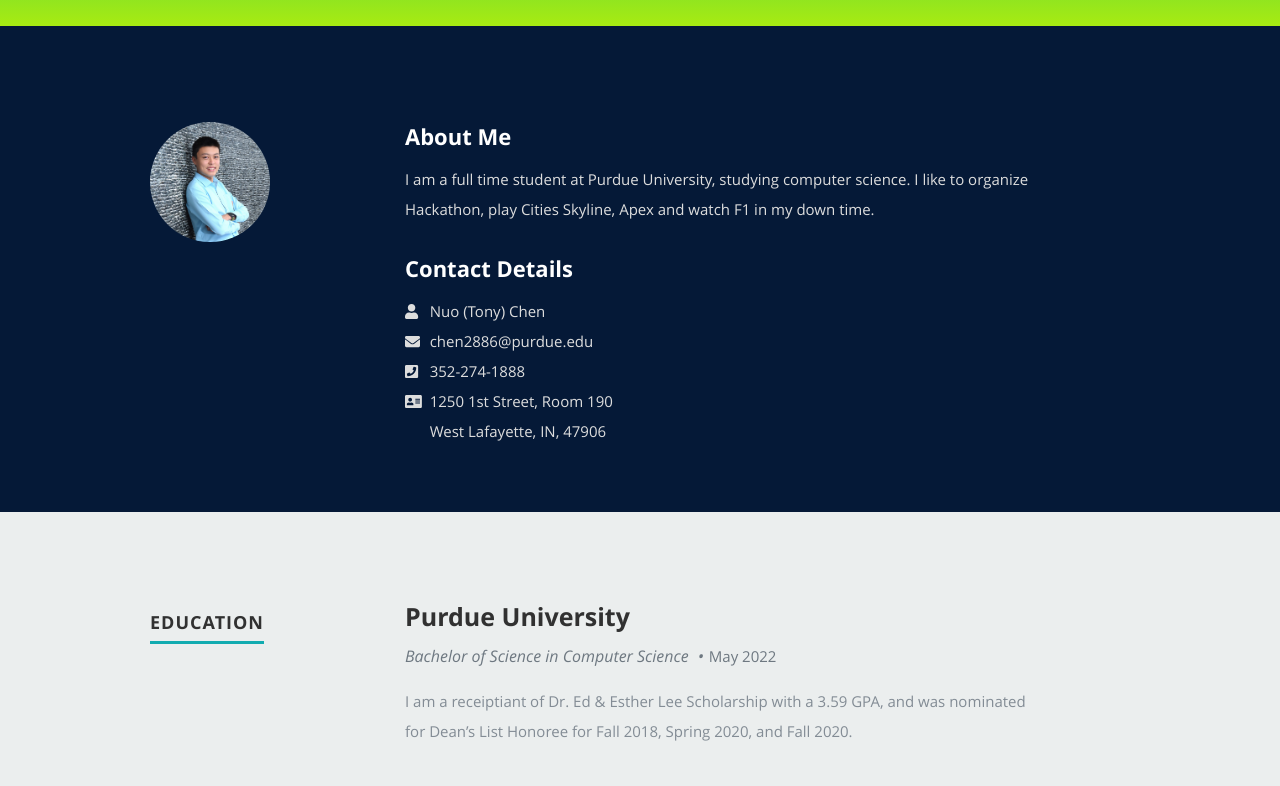
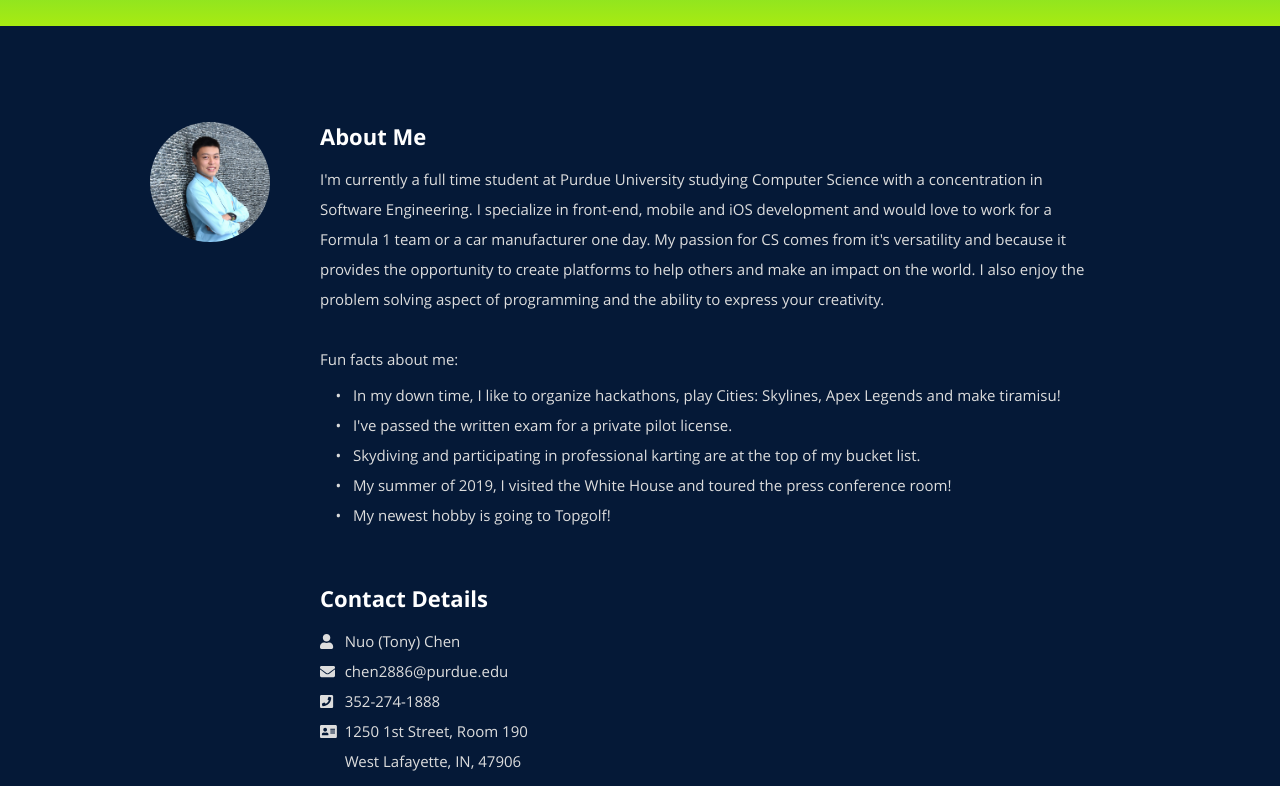
Before and after one commit to Chen2886/Old-portfolio, a React (Create React App) app: page / in a window 1280 px wide. Shown: the part 774-1560 px from the top of the page. Built offline with nearby package versions, Linux system fonts and the light colour scheme.

Commit message:
Fixed grammar

```diff
--- a/public/resumeData.json
+++ b/public/resumeData.json
@@ -4,7 +4,7 @@
     "occupation": "Student",
     "description": "Here will be your description. Use this to describe what you do or whatever you feel best describes yourself to a potential employer",
     "image": "profilepic.jpg",
-    "bio": "I am a full time student at Purdue University, studying computer science. I like to organize Hackathon, play Cities Skyline, Apex and watch F1 in my down time.",
+    "bio": "I'm currently a full time student at Purdue University studying Computer Science with a concentration in Software Engineering. I specialize in front-end, mobile and iOS development and would love to work for a Formula 1 team or a car manufacturer one day. My passion for CS comes from it's versatility and because it provides the opportunity to create platforms to help others and make an impact on the world. I also enjoy the problem solving aspect of programming and the ability to express your creativity. In my down time, I like to organize hackathons, play Cities: Skylines, Apex Legends and make tiramisu!",
     "contactmessage": "Fill out the form to contact me.",
     "email": "chen2886@purdue.edu",
     "phone": "352-274-1888",
--- a/src/Components/About.js
+++ b/src/Components/About.js
@@ -19,14 +19,38 @@
     return (
       <section id='about'>
         <div className='row'>
-          <div className='three columns'>
+          <div className='two columns'>
             <img className='profile-pic' src={profilepic} alt='Tim Baker Profile Pic' />
           </div>
-          <div className='nine columns main-col'>
+          <div className='ten columns main-col'>
             <h2>About Me</h2>
 
-            <p>{bio}</p>
+            <p>
+              I'm currently a full time student at Purdue University studying Computer Science with a concentration in Software Engineering. I
+              specialize in front-end, mobile and iOS development and would love to work for a Formula 1 team or a car manufacturer one day. My
+              passion for CS comes from it's versatility and because it provides the opportunity to create platforms to help others and make an impact
+              on the world. I also enjoy the problem solving aspect of programming and the ability to express your creativity.
+            </p>
+            <p>
+              Fun facts about me:
+              <ul>
+                <li>
+                  &nbsp;&nbsp;&nbsp;&nbsp;&bull;&nbsp;&nbsp;&nbsp;In my down time, I like to organize hackathons, play Cities: Skylines, Apex Legends
+                  and make tiramisu!
+                </li>
+                <li>&nbsp;&nbsp;&nbsp;&nbsp;&bull;&nbsp;&nbsp;&nbsp;I've passed the written exam for a private pilot license.</li>
+                <li>
+                  &nbsp;&nbsp;&nbsp;&nbsp;&bull;&nbsp;&nbsp;&nbsp;Skydiving and participating in professional karting are at the top of my bucket
+                  list.
+                </li>
+                <li>
+                  &nbsp;&nbsp;&nbsp;&nbsp;&bull;&nbsp;&nbsp;&nbsp;My summer of 2019, I visited the White House and toured the press conference room!
+                </li>
 
+                <li>&nbsp;&nbsp;&nbsp;&nbsp;&bull;&nbsp;&nbsp;&nbsp;My newest hobby is going to Topgolf!</li>
+              </ul>
+            </p>
+            <br/>
             <h2>Contact Details</h2>
             <table>
               <tbody>
--- a/src/Components/Resume.js
+++ b/src/Components/Resume.js
@@ -13,7 +13,8 @@
               <em className='date'>{education.graduated}</em>
             </p>
             <p>
-              I am a receiptiant of Dr. Ed & Esther Lee Scholarship with a 3.59 GPA, and was nominated for Dean’s List Honoree for Fall 2018, Spring 2020, and Fall 2020.
+              I am a recipient of Dr. Ed & Esther Lee Scholarship with a 3.59 GPA, and was nominated for Dean’s List Honoree for Fall 2018, Spring
+              2020, and Fall 2020.
             </p>
           </div>
         );
@@ -75,8 +76,6 @@
           </div>
 
           <div className='nine columns main-col'>
-            <p>{skillmessage}</p>
-
             <div className='bars'>
               <ul className='skills'>{skills}</ul>
             </div>
```
Also changed, not shown: 1 other file (tests, documents, lock files or other folders).
